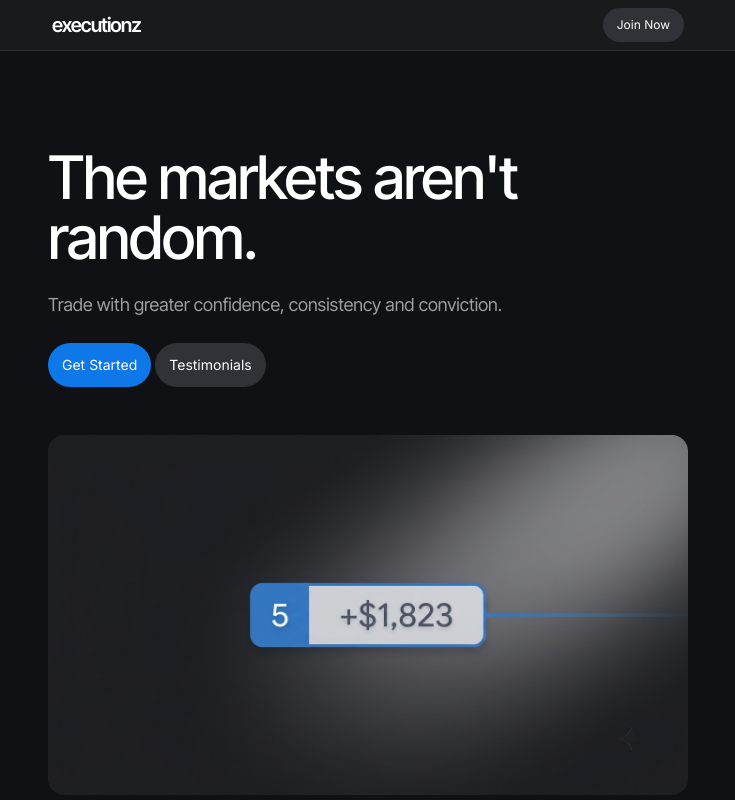
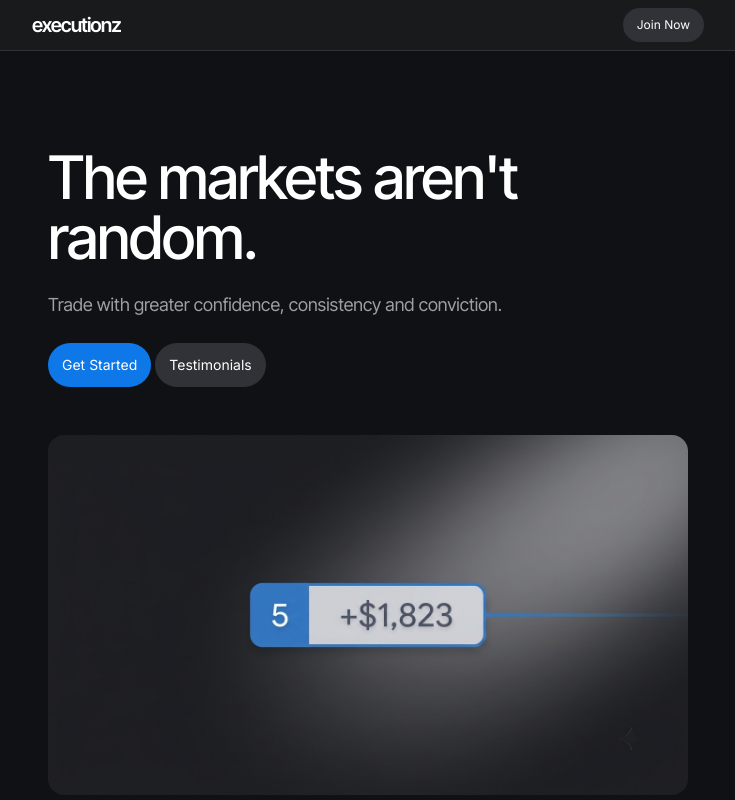
Before and after one commit to w1mayankz/Executionz, a React (Create React App) app: page / in a window 1280 px wide. Shown: the top 800 px of the page, without its empty margins (272-1007 px from the left). Built offline with nearby package versions, Linux system fonts and the light colour scheme.

Commit message:
Update App.js

```diff
--- a/src/App.js
+++ b/src/App.js
@@ -165,7 +165,7 @@ export default function App() {
       style={{ scrollBehavior: "smooth" }}
     >
       <nav className="bg-[#191A1C] w-full sticky top-0 z-50 border-b border-[#313237] font-['Inter']">
-        <div className="max-w-2xl mx-auto w-full flex justify-between items-center py-2 px-5 relative">
+        <div className="max-w-2xl mx-auto w-full flex justify-between items-center py-2 px-5 lg:px-0 relative">
         <p
           onClick={() => navigate("home", "/")}
           className="text-white text-xl font-['Inter_Tight'] font-semibold tracking-[-1px]"
```
